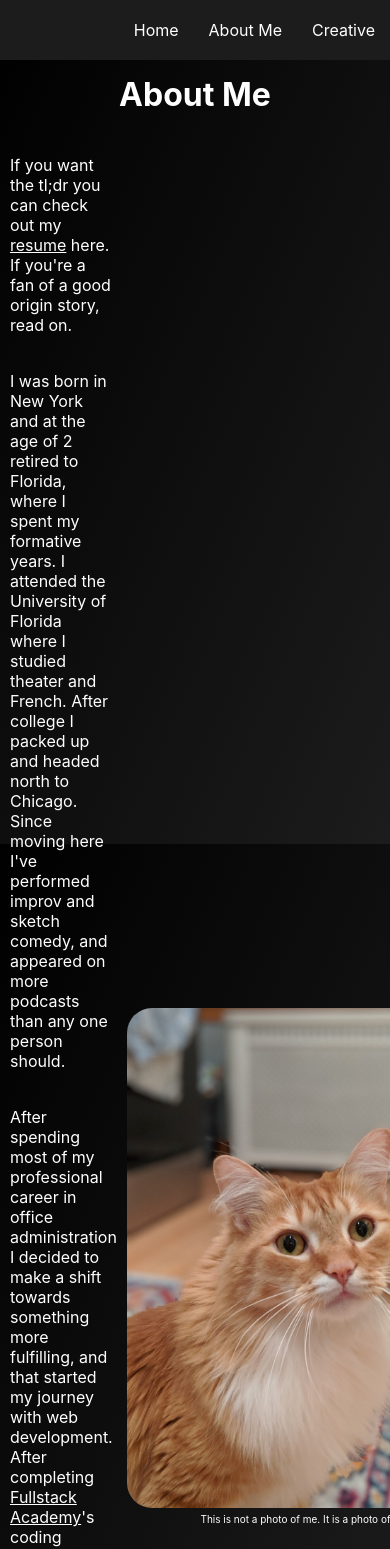
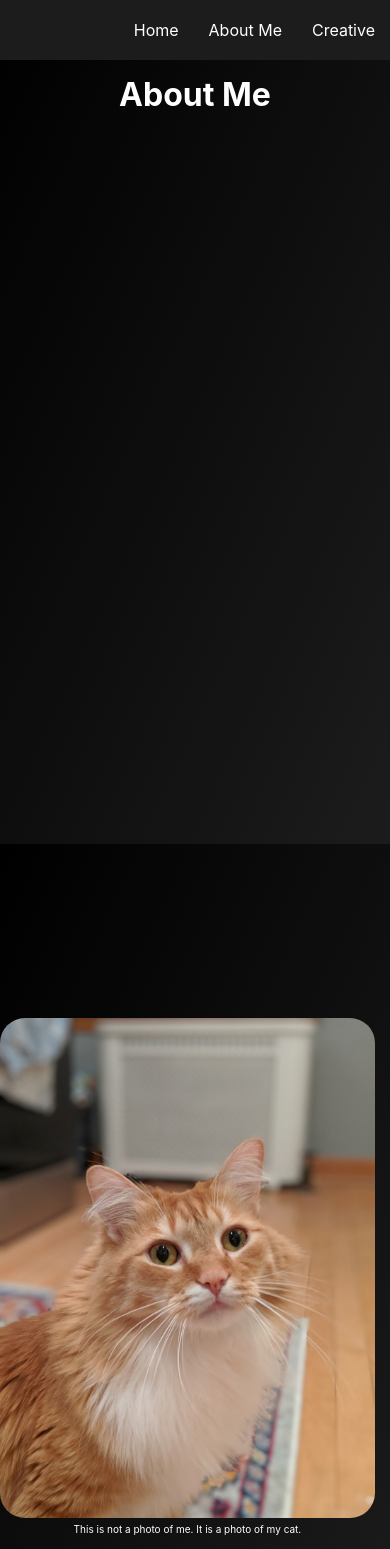
Before and after one commit to johnnyomara/portfolio_v2, a React (Create React App) app: page /aboutme in a window 390 px wide. Shown: the top 1549 px of the page. Built offline with nearby package versions, Linux system fonts and the light colour scheme.

Commit message:
fixed for mobile

```diff
--- a/src/components/aboutMe.js
+++ b/src/components/aboutMe.js
@@ -22,9 +22,14 @@ export const AboutMe = () => {
       </HeaderWrapper>
       <AboutMeWrapper>
         <LeftWrapper>
-        <AboutMeText>
+          <Photo src={buster} alt={"A handsome orange cat"} />
+          <Caption>This is not a photo of me. It is a photo of my cat.</Caption>
+        </LeftWrapper>
+        <RightWrapper>
+          <AboutMeText>
             If you want the tl;dr you can check out my{" "}
-            <InlineLink href={resume}>resume</InlineLink> here. If you're a fan of a good origin story, read on.
+            <InlineLink href={resume}>resume</InlineLink> here. If you're a fan
+            of a good origin story, read on.
           </AboutMeText>
           <AboutMeText>
             I was born in New York and at the age of 2 retired to Florida, where
@@ -54,10 +59,6 @@ export const AboutMe = () => {
             implementing frontend testing to ensure a consistent and reliable
             user experience.
           </AboutMeText>
-        </LeftWrapper>
-        <RightWrapper>
-          <Photo src={buster} alt={"A handsome orange cat"} />
-          <Caption>This is not a photo of me. It is a photo of my cat.</Caption>
         </RightWrapper>
       </AboutMeWrapper>
     </>
--- a/src/components/styled.js
+++ b/src/components/styled.js
@@ -1,4 +1,5 @@
 import styled from "@emotion/styled";
+import { isMobile } from "../utils/utils";
 
 export const Header = styled.h1({
   display: "flex",
@@ -38,7 +39,7 @@ export const Logo = styled.img({
 
 export const HomeText = styled.p({
   color: "white",
-  width: "33%",
+  width: isMobile() ? "80%" : "33%",
   textAlign: "center",
   margin: "auto",
   padding: 10,
@@ -58,7 +59,7 @@ export const NavbarWrapper = styled.div({
   paddingTop: 20,
   paddingBottom: 20,
   width: "100%",
-  textAlign: "right",
+  textAlign: isMobile() ? "center" : "right",
   backgroundColor: "rgb(29, 28, 28)",
 });
 
@@ -67,28 +68,34 @@ export const InlineLink = styled.a({
   ":visited": "none",
 });
 
+export const RightWrapper = styled.div({
+  width: isMobile() ? "100%" : "50%",
+  justifyContent: "center",
+  alignContent: "center",
+  textAlign: "center",
+  margin: "auto",
+});
 export const LeftWrapper = styled.div({
-  width: "50%",
-});
-export const RightWrapper = styled.div({
   margin: "auto",
 });
 export const AboutMeWrapper = styled.div({
   display: "flex",
-  flexDirection: "row",
+  flexDirection: isMobile() ? "column" : "row",
 });
 
 export const AboutMeText = styled.p({
   color: "white",
   width: "80%",
-  textAlign: "left",
-  padding: 10,
+  textAlign: isMobile() ? "center" : "left",
+  justifyContent: "center",
+  padding: "auto",
+  paddingLeft: 10,
   marginRight: "auto",
-  marginLeft: 0,
+  marginLeft: "auto",
 });
 
 export const Photo = styled.img({
-  height: 500,
+  height: isMobile() ? 300 : 500,
   display: "block",
   marginLeft: "auto",
   marginRight: "auto",
@@ -105,8 +112,8 @@ export const Caption = styled.p({
 
 export const CreativeWrapper = styled.div({
   display: "Flex",
-  flexDirection: "row",
-  marginTop: 20
+  flexDirection: isMobile() ? "column" : "row",
+  marginTop: 20,
 });
 
 export const ProjectWrapper = styled.div({
@@ -117,7 +124,9 @@ export const ProjectWrapper = styled.div({
   justifyContent: "center",
   textAlign: "center",
   backgroundColor: "rgb(29, 28, 28)",
-  width: "40%",
+  width: isMobile() ? "85%" : "40%",
+  marginTop: 10,
+  marginBottom: 10,
   borderRadius: 25,
 });
 
--- /dev/null
+++ b/src/utils/utils.js
@@ -0,0 +1,3 @@
+export const isMobile = () => {
+  return ( ( window.innerWidth <= 800 ) && ( window.innerHeight <= 800 ) );
+}
```
Also changed, not shown: src/components/creative.js (+7 -7 lines).
